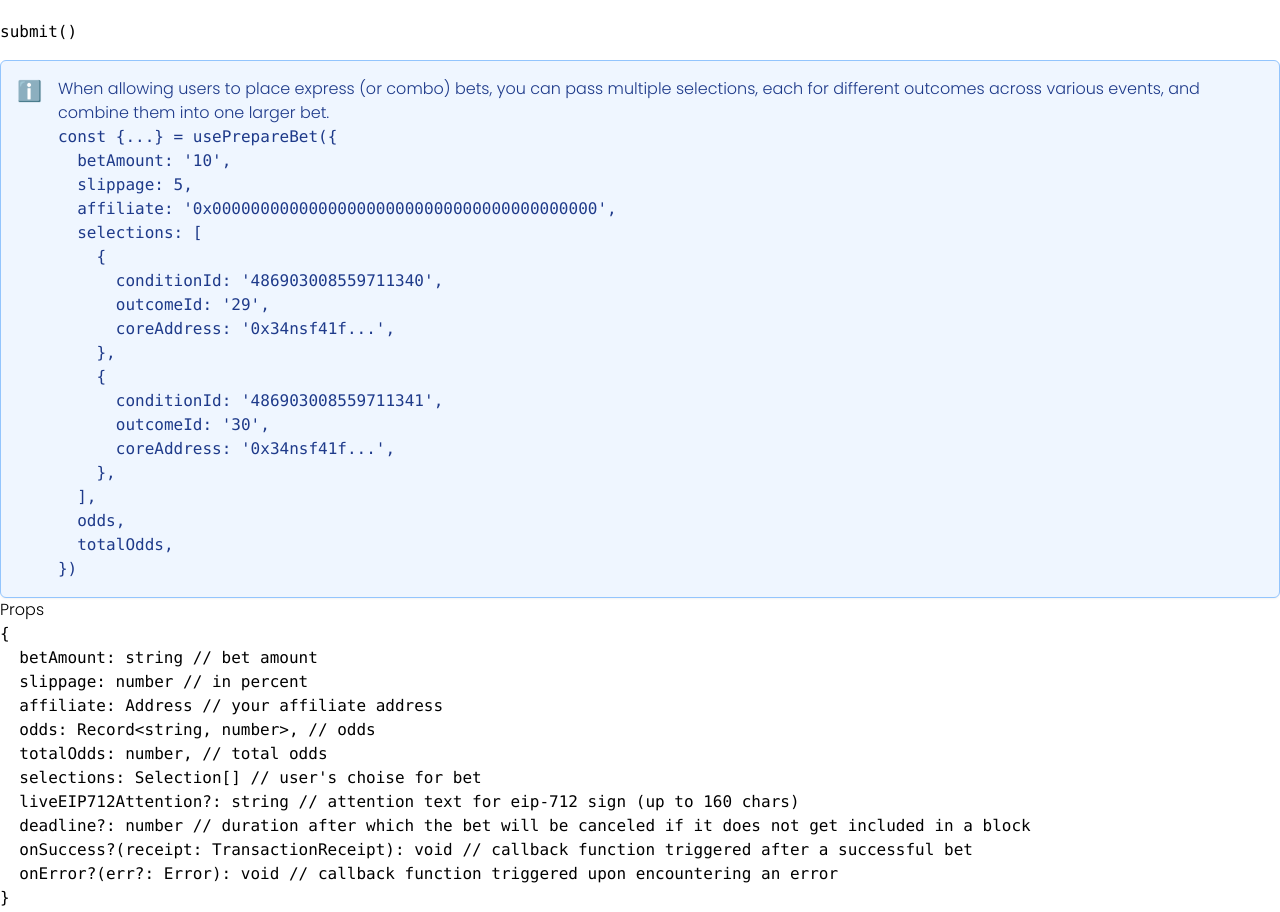
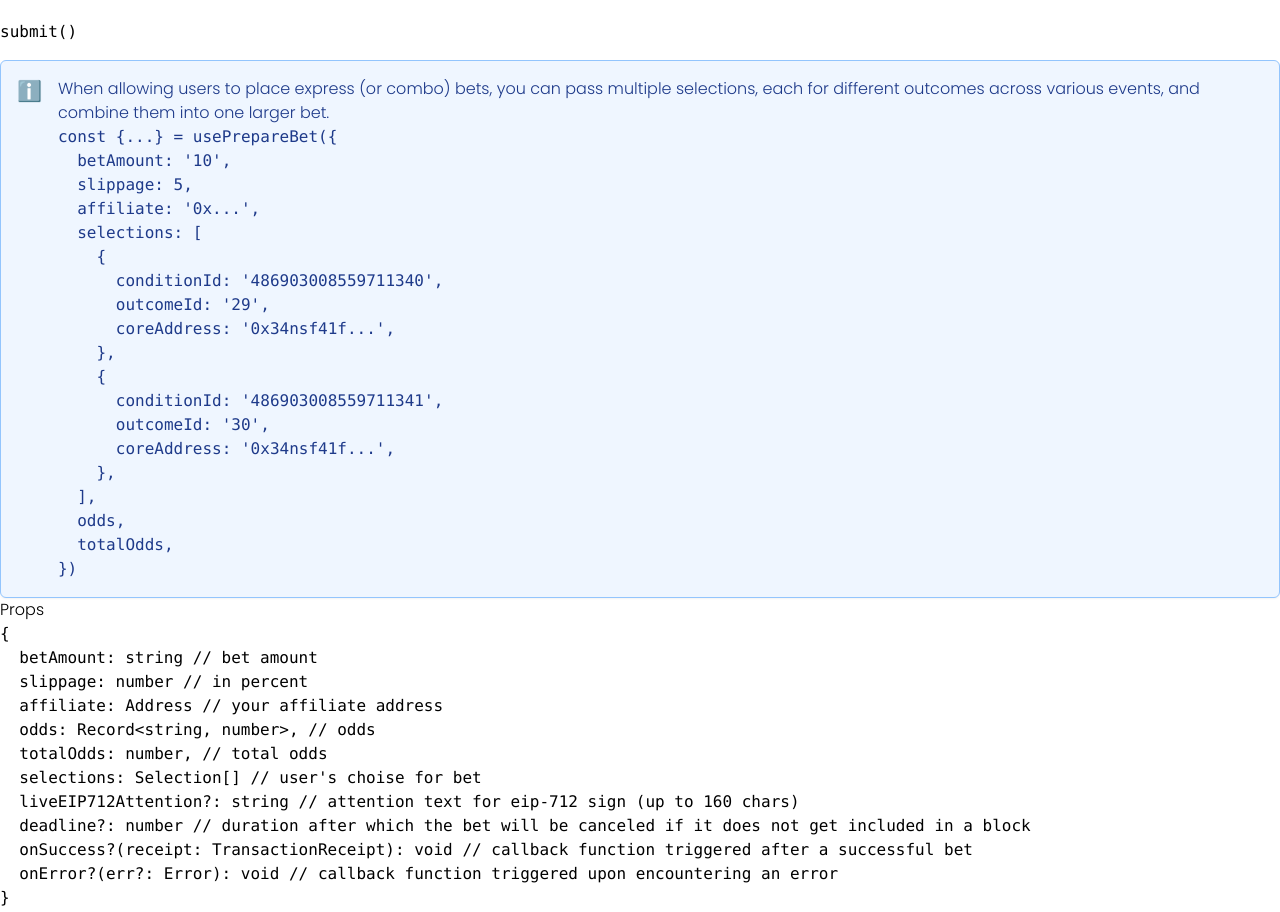
Before and after one commit to Azuro-protocol/gem-docs, a Next.js app: page /hub/apps/sdk/write-hooks/usePrepareBet in a window 1280 px wide. Shown: the part 820-1732 px from the top of the page. Built offline with nearby package versions, Linux system fonts and the light colour scheme.

Commit message:
clarify that affiliate must be replaced

```diff
--- a/pages/hub/apps/guides/tutorial/place-a-first-bet.mdx
+++ b/pages/hub/apps/guides/tutorial/place-a-first-bet.mdx
@@ -291,7 +291,7 @@ function Content() {
   } = usePrepareBet({
     betAmount,
     slippage: 10,
-    affiliate: '0x68E0C1dBF926cDa7A65ef2722e046746EB0f816f', // your affiliate address
+    affiliate: '0x...', // your affiliate address
     selections: items,
     odds,
     totalOdds,
@@ -612,7 +612,7 @@ function Content() {
   } = usePrepareBet({
     betAmount,
     slippage: 10,
-    affiliate: '0x68E0C1dBF926cDa7A65ef2722e046746EB0f816f', // your affiliate address
+    affiliate: '0x...', // your affiliate address
     selections: items,
     odds,
     totalOdds,
--- a/pages/hub/apps/sdk/write-hooks/useDeBridgeBet.mdx
+++ b/pages/hub/apps/sdk/write-hooks/useDeBridgeBet.mdx
@@ -40,7 +40,7 @@ const {
   betAmount,
   slippage: 10, // 10%
   referralCode: 0000,
-  affiliate: '0x68E0C1dBF926cDa7A65ef2722e046746EB0f816f', // your affiliate address
+  affiliate: '0x...', // your affiliate address
   selections: items,
   odds,
   totalOdds,
--- a/pages/hub/apps/sdk/write-hooks/usePrepareBet.mdx
+++ b/pages/hub/apps/sdk/write-hooks/usePrepareBet.mdx
@@ -29,7 +29,7 @@ const {
 } = usePrepareBet({
   betAmount,
   slippage: 10, // 10%
-  affiliate: '0x68E0C1dBF926cDa7A65ef2722e046746EB0f816f', // your affiliate address
+  affiliate: '0x...', // your affiliate address
   selections: items,
   odds,
   totalOdds,
@@ -48,7 +48,7 @@ When allowing users to place express (or combo) bets, you can pass multiple sele
 const {...} = usePrepareBet({
   betAmount: '10',
   slippage: 5,
-  affiliate: '0x0000000000000000000000000000000000000000',
+  affiliate: '0x...',
   selections: [
     {
       conditionId: '486903008559711340',
```
